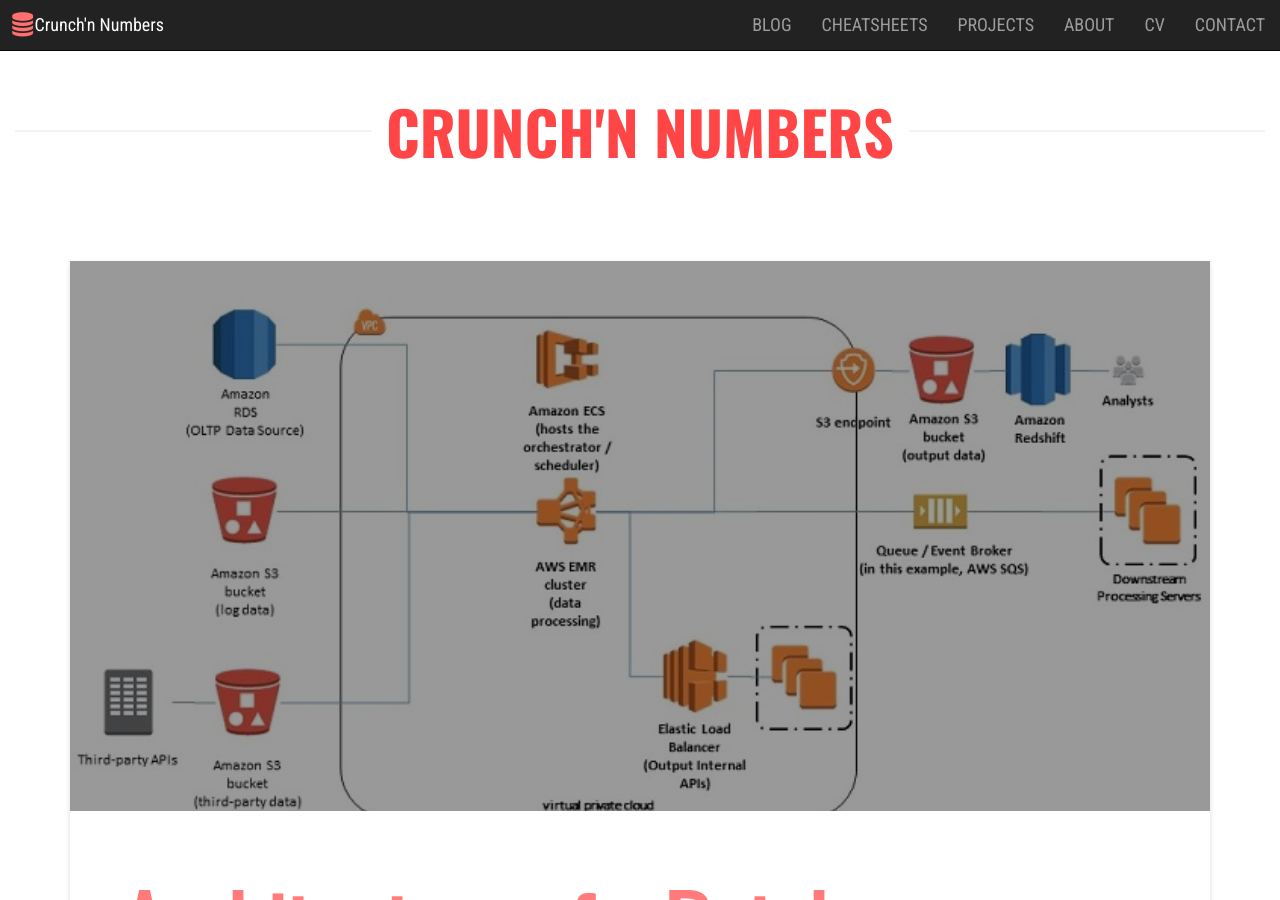
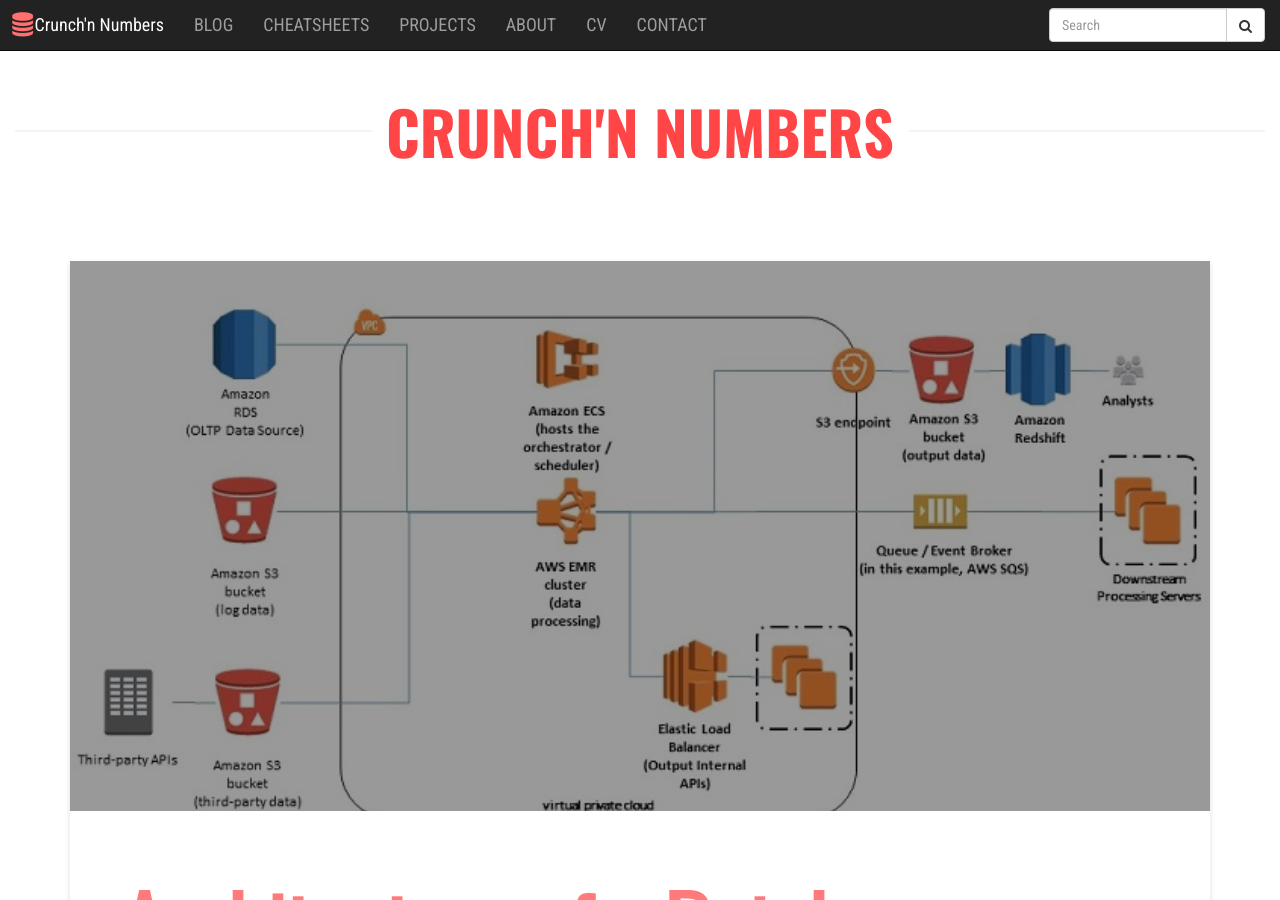
Before and after one commit to john-cd/john-cd.github.io, a Jekyll site: the page built from index.html, in a window 1280 px wide and 900 px high. Built offline with Jekyll 4.4.1, drawn with Linux system fonts in a browser that asks for light colours; nearby versions of some CDN libraries; the list of posts is cut into pages by our own code.

Commit message:
search sitemap feed

```diff
--- a/_config.yml
+++ b/_config.yml
@@ -38,8 +38,8 @@
 # whitelist: []
 gems:
   - jekyll-paginate
-#  - jekyll-feed
-#  - jekyll-sitemap
+  - jekyll-feed
+  - jekyll-sitemap
 
 
 ## Conversion / Build Settings
--- a/_includes/header.html
+++ b/_includes/header.html
@@ -20,26 +20,26 @@
 
     <!-- Favicons -->
     <link rel="shortcut icon" sizes="16x16 24x24 32x32 48x48 64x64 96x96" href="{{ site.data.global.url }}/img/favicons/favicon.ico">
-    <link rel="apple-touch-icon-precomposed" sizes="57x57" href="img/favicons/apple-touch-icon-57x57.png" />
-    <link rel="apple-touch-icon-precomposed" sizes="114x114" href="img/favicons/apple-touch-icon-114x114.png" />
-    <link rel="apple-touch-icon-precomposed" sizes="72x72" href="img/favicons/apple-touch-icon-72x72.png" />
-    <link rel="apple-touch-icon-precomposed" sizes="144x144" href="img/favicons/apple-touch-icon-144x144.png" />
-    <link rel="apple-touch-icon-precomposed" sizes="60x60" href="img/favicons/apple-touch-icon-60x60.png" />
-    <link rel="apple-touch-icon-precomposed" sizes="120x120" href="img/favicons/apple-touch-icon-120x120.png" />
-    <link rel="apple-touch-icon-precomposed" sizes="76x76" href="img/favicons/apple-touch-icon-76x76.png" />
-    <link rel="apple-touch-icon-precomposed" sizes="152x152" href="img/favicons/apple-touch-icon-152x152.png" />
-    <link rel="icon" type="image/png" href="img/favicons/favicon-196x196.png" sizes="196x196" />
-    <link rel="icon" type="image/png" href="img/favicons/favicon-96x96.png" sizes="96x96" />
-    <link rel="icon" type="image/png" href="img/favicons/favicon-32x32.png" sizes="32x32" />
-    <link rel="icon" type="image/png" href="img/favicons/favicon-16x16.png" sizes="16x16" />
-    <link rel="icon" type="image/png" href="img/favicons/favicon-128.png" sizes="128x128" />
+    <link rel="apple-touch-icon-precomposed" sizes="57x57" href="/img/favicons/apple-touch-icon-57x57.png" />
+    <link rel="apple-touch-icon-precomposed" sizes="114x114" href="/img/favicons/apple-touch-icon-114x114.png" />
+    <link rel="apple-touch-icon-precomposed" sizes="72x72" href="/img/favicons/apple-touch-icon-72x72.png" />
+    <link rel="apple-touch-icon-precomposed" sizes="144x144" href="/img/favicons/apple-touch-icon-144x144.png" />
+    <link rel="apple-touch-icon-precomposed" sizes="60x60" href="/img/favicons/apple-touch-icon-60x60.png" />
+    <link rel="apple-touch-icon-precomposed" sizes="120x120" href="/img/favicons/apple-touch-icon-120x120.png" />
+    <link rel="apple-touch-icon-precomposed" sizes="76x76" href="/img/favicons/apple-touch-icon-76x76.png" />
+    <link rel="apple-touch-icon-precomposed" sizes="152x152" href="//img/favicons/apple-touch-icon-152x152.png" />
+    <link rel="icon" type="image/png" href="/img/favicons/favicon-196x196.png" sizes="196x196" />
+    <link rel="icon" type="image/png" href="/img/favicons/favicon-96x96.png" sizes="96x96" />
+    <link rel="icon" type="image/png" href="/img/favicons/favicon-32x32.png" sizes="32x32" />
+    <link rel="icon" type="image/png" href="/img/favicons/favicon-16x16.png" sizes="16x16" />
+    <link rel="icon" type="image/png" href="/img/favicons/favicon-128.png" sizes="128x128" />
     <meta name="application-name" content="{{ site.data.global.title }}">
     <meta name="msapplication-TileColor" content="#FFFFFF" />
-    <meta name="msapplication-TileImage" content="img/favicons/mstile-144x144.png" />
-    <meta name="msapplication-square70x70logo" content="img/favicons/mstile-70x70.png" />
-    <meta name="msapplication-square150x150logo" content="img/favicons/mstile-150x150.png" />
-    <meta name="msapplication-wide310x150logo" content="img/favicons/mstile-310x150.png" />
-    <meta name="msapplication-square310x310logo" content="img/favicons/mstile-310x310.png" />
+    <meta name="msapplication-TileImage" content="/img/favicons/mstile-144x144.png" />
+    <meta name="msapplication-square70x70logo" content="/img/favicons/mstile-70x70.png" />
+    <meta name="msapplication-square150x150logo" content="/img/favicons/mstile-150x150.png" />
+    <meta name="msapplication-wide310x150logo" content="/img/favicons/mstile-310x150.png" />
+    <meta name="msapplication-square310x310logo" content="/img/favicons/mstile-310x310.png" />
 
     <!-- Fonts -->
     <link rel="stylesheet" href="//fonts.googleapis.com/css?family=Roboto+Condensed:300,300italic,400,400italic,700,700italic|Oswald:300,400,700">
@@ -65,15 +65,37 @@
                     <span class="icon-bar"></span>
                 </button>
                 <a class="navbar-brand" href="/"><i class="fa fa-database"></i>  {{ site.data.global.title }}</a>
+
             </div>
+
             <div id="navbar" class="navbar-collapse collapse">
-                <ul class="nav navbar-nav navbar-right">
+                <form role="search" method="get" action="/search" class="navbar-form navbar-right">
+                    <div class="input-group">
+                        <input id="searchString" placeholder="Search" type="search" name="searchString" class="form-control">
+                        <div class="input-group-btn">
+                            <button id="searchButton" type="submit" class="btn btn-default"><i class="fa fa-search" aria-hidden="true"></i></button>
+                        </div>
+                    </div>
+                </form>
+                <ul class="nav navbar-nav navbar-left"> <!-- navbar-right -->
                     {% for item in site.data.nav.main %}
                         <li>
                             <a href="{{ item.url }}">{{ item.text }}</a>
                         </li>
                     {% endfor %}
                 </ul>
+
             </div>
         </div>
     </nav>
+
+    <!--
+    <li class="dropdown">
+        <a class="dropdown-toggle" data-toggle="dropdown" href="#">Page 1
+        <span class="caret"></span></a>
+        <ul class="dropdown-menu">
+          <li><a href="#">Page 1-1</a></li>
+          <li><a href="#">Page 1-2</a></li>
+          <li><a href="#">Page 1-3</a></li>
+        </ul>
+      </li> -->
--- /dev/null
+++ b/robots.txt
@@ -0,0 +1,5 @@
+# www.robotstxt.org/
+
+# Allow crawling of all content
+User-agent: *
+Disallow:
```
Also changed, not shown: ToDo.md (+0 -21 lines), _pages/search/index.html (added, +21 -0 lines), css/style.scss (line endings or trailing spaces).
